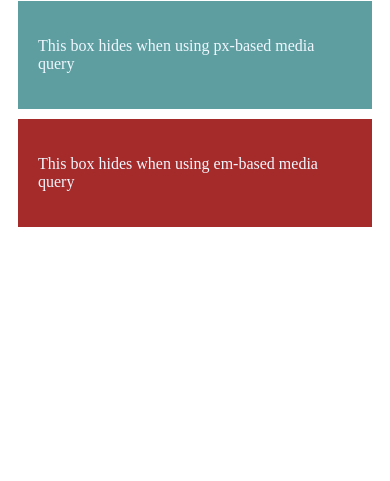
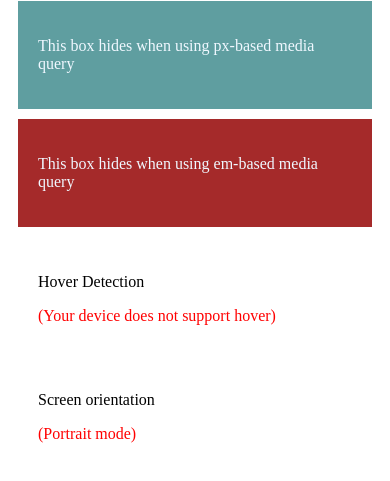
Before and after one commit to rubi0047/MTM6201_10_week11_demo, a plain HTML site: page index.html in a window 390 px wide. Shown: the part 79-560 px from the top of the page. Drawn offline with Linux system fonts and the light colour scheme.

Commit message:
Add hover and orientation media queries with corresponding HTML elements

```diff
--- a/css/main.css
+++ b/css/main.css
@@ -46,3 +46,31 @@ body {
         background-color: darkred;
     }
 }
+
+@media (hover:hover) {
+    .hover-query::after {
+        content: "(Your device supports hover)";
+        color: green;
+    }
+}
+
+@media (hover:none) {
+    .hover-query::after {
+        content: "(Your device does not support hover)";
+        color: red;
+    }
+}
+
+@media (orientation: portrait) {
+    .orientation::after {
+        content: "(Portrait mode)";
+        color: red;
+    }
+}
+
+@media (orientation: landscape) {
+    .orientation::after {
+        content: "(Landscape mode)";
+        color: green;
+    }
+}
--- a/index.html
+++ b/index.html
@@ -16,5 +16,11 @@
             <p>This box hides when using em-based media query</p>
         </div>
     </div>
+    <div class="box hover-query">
+        <p>Hover Detection</p>
+    </div>
+    <div class="box orientation">
+        <p>Screen orientation</p>
+    </div>
 </body>
 </html>
```
